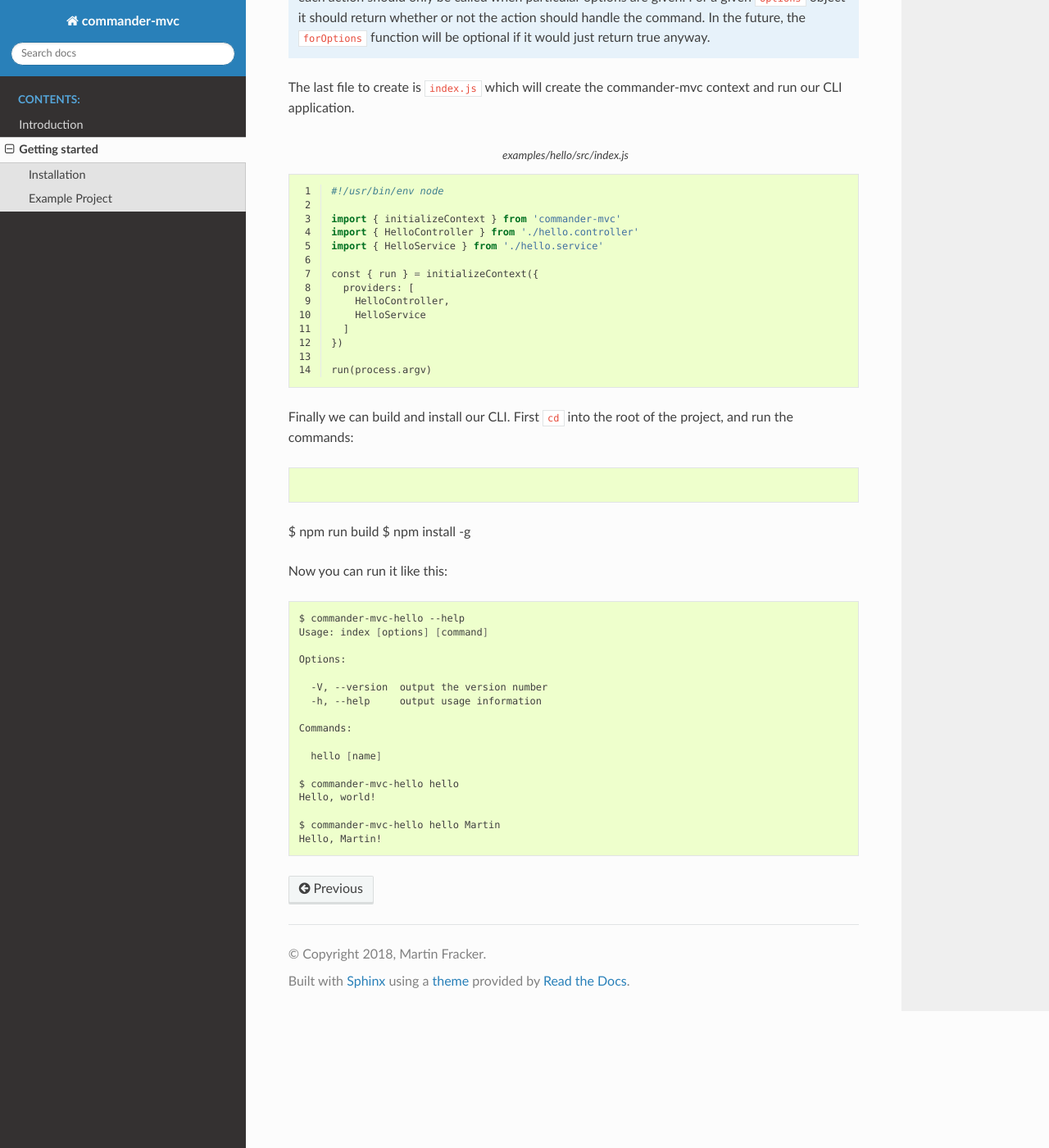
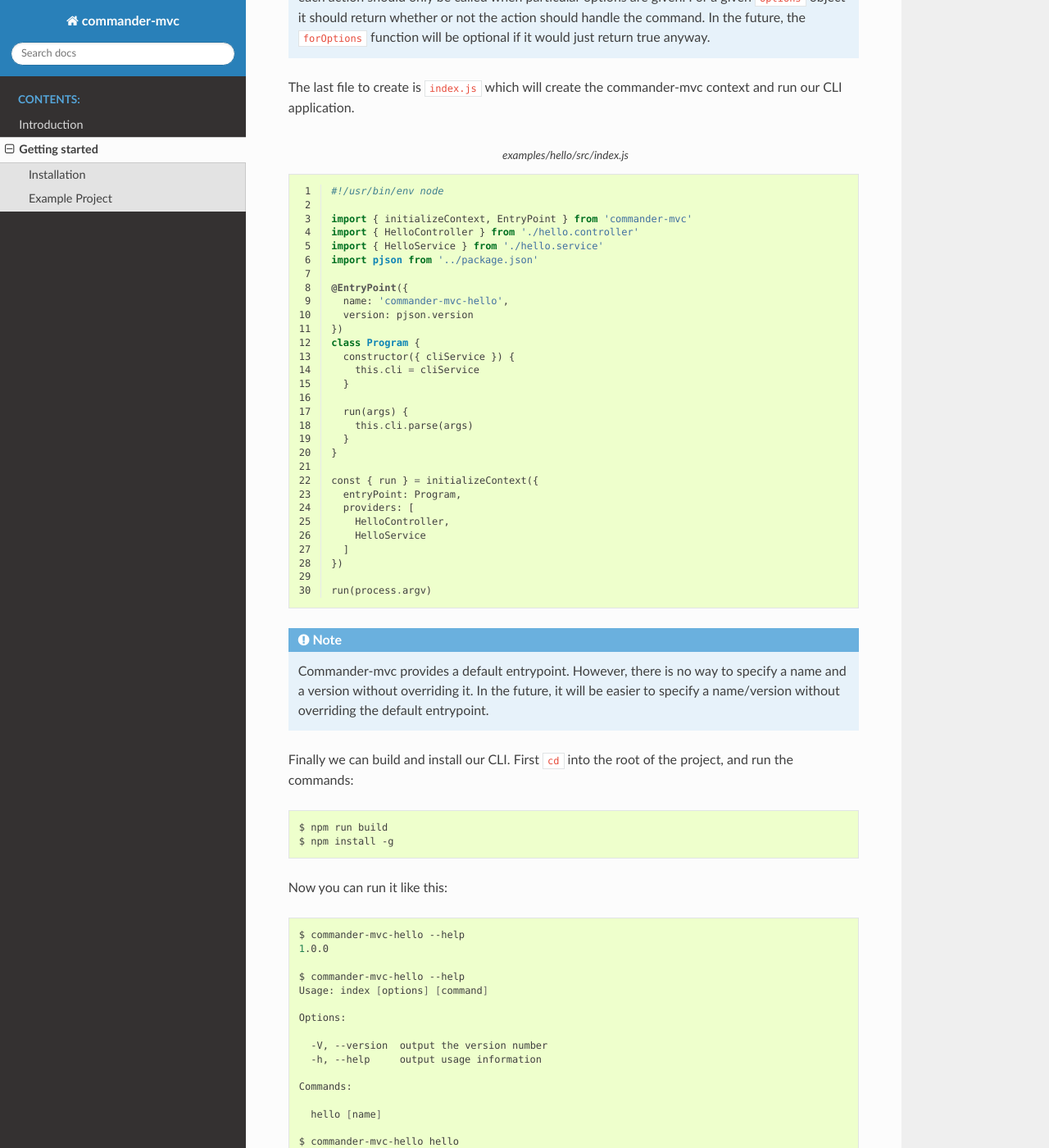
Before and after one commit to commander-mvc/commander-mvc, a Sphinx documentation site: the page built from docs/getting-started.rst, in a window 1280 px wide and 1400 px high, scrolled down 3385 px. Shown: the whole window at 82% size. Built offline with Sphinx 7.4.7 and the Read the Docs theme 2.0.0, drawn with Linux system fonts in a browser that asks for light colours.

Commit message:
docs(getting-started): Add custom entrypoint to example

```diff
--- a/docs/examples/hello/src/index.js
+++ b/docs/examples/hello/src/index.js
@@ -1,10 +1,26 @@
 #!/usr/bin/env node
 
-import { initializeContext } from 'commander-mvc'
+import { initializeContext, EntryPoint } from 'commander-mvc'
 import { HelloController } from './hello.controller'
 import { HelloService } from './hello.service'
+import pjson from '../package.json'
+
+@EntryPoint({
+  name: 'commander-mvc-hello',
+  version: pjson.version
+})
+class Program {
+  constructor({ cliService }) {
+    this.cli = cliService
+  }
+
+  run(args) {
+    this.cli.parse(args)
+  }
+}
 
 const { run } = initializeContext({
+  entryPoint: Program,
   providers: [
     HelloController,
     HelloService
--- a/docs/getting-started.rst
+++ b/docs/getting-started.rst
@@ -123,17 +123,26 @@
   :caption:
   :linenos:
 
+.. note::
+
+  Commander-mvc provides a default entrypoint. However, there is no way to
+  specify a name and a version without overriding it. In the future, it will
+  be easier to specify a name/version without overriding the default entrypoint.
+
 Finally we can build and install our CLI. First ``cd`` into the root of the
 project, and run the commands:
 
 .. code-block:: bash
 
-$ npm run build
-$ npm install -g
+  $ npm run build
+  $ npm install -g
 
 Now you can run it like this:
 
 .. code-block:: bash
+
+  $ commander-mvc-hello --help
+  1.0.0
 
   $ commander-mvc-hello --help
   Usage: index [options] [command]
```
Also changed, not shown: README.md (+3 -0 lines), 1 other file.
